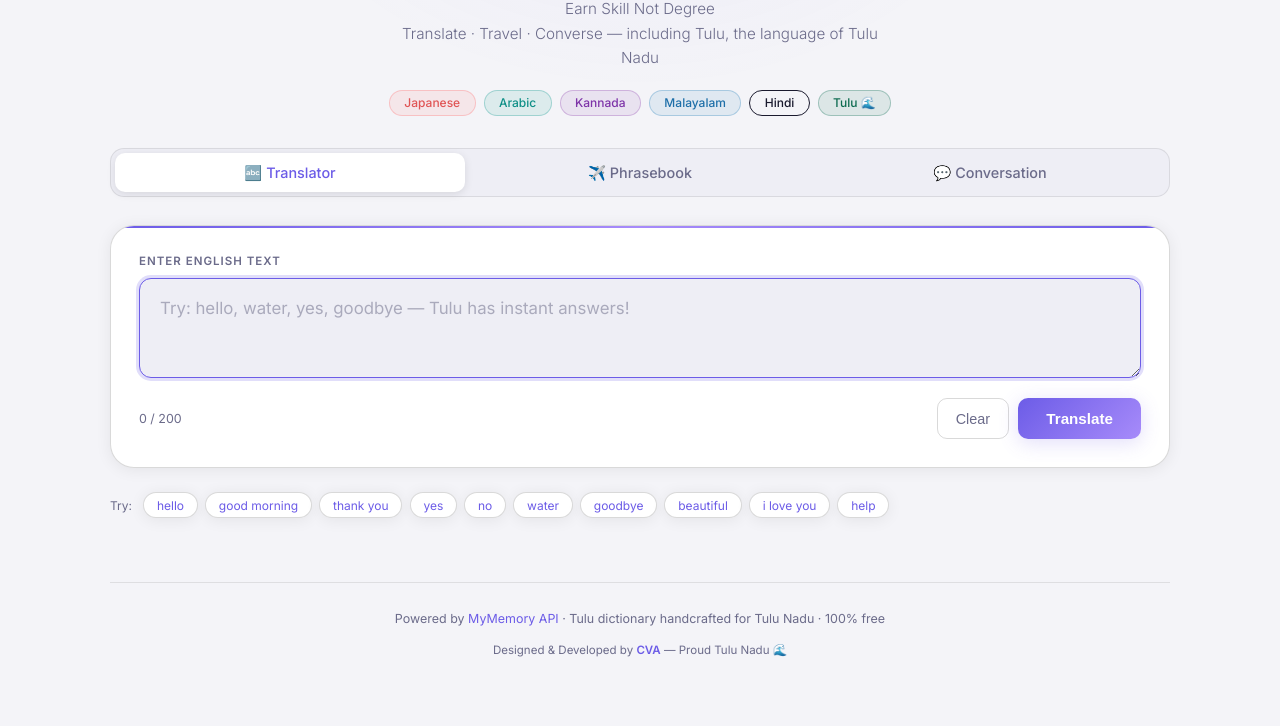
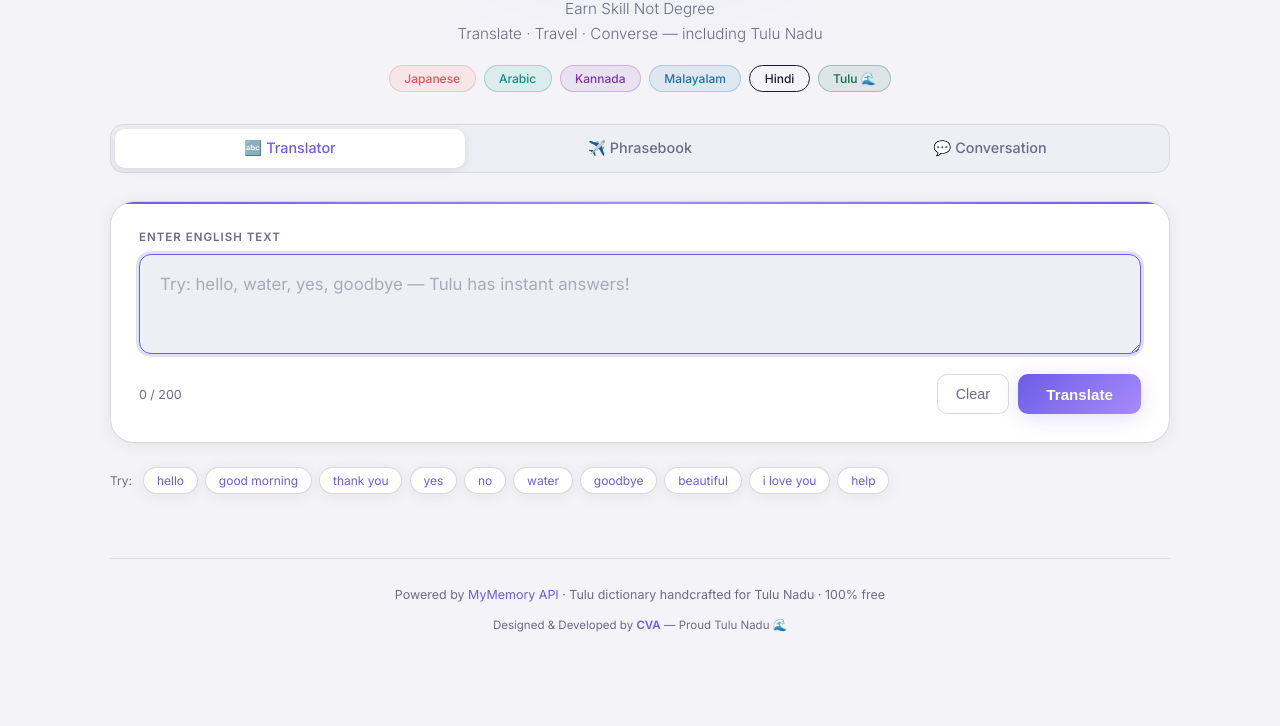
Before and after one commit to aravindacv/multilingual-translator, a plain HTML site: page index.html in a window 1280 px wide. Shown: the part 187-913 px from the top of the page. After the commit the page ends 888 px from the top, so only its background shows below. Drawn offline with nearby package versions, Linux system fonts and the light colour scheme.

```diff
--- a/index.html
+++ b/index.html
@@ -24,7 +24,7 @@
     <div class="header-badge"><span class="header-dot"></span>6 Languages · Live · Tulu Native</div>
     <h1>Multilingual-Translator</h1>
     <p>Earn Skill Not Degree</p>
-    <p>Translate · Travel · Converse — including Tulu, the language of Tulu Nadu</p>
+    <p>Translate · Travel · Converse — including Tulu Nadu</p>
     <div class="lang-pills">
       <span class="lang-pill pill-ja">Japanese</span>
       <span class="lang-pill pill-ar">Arabic</span>
```
